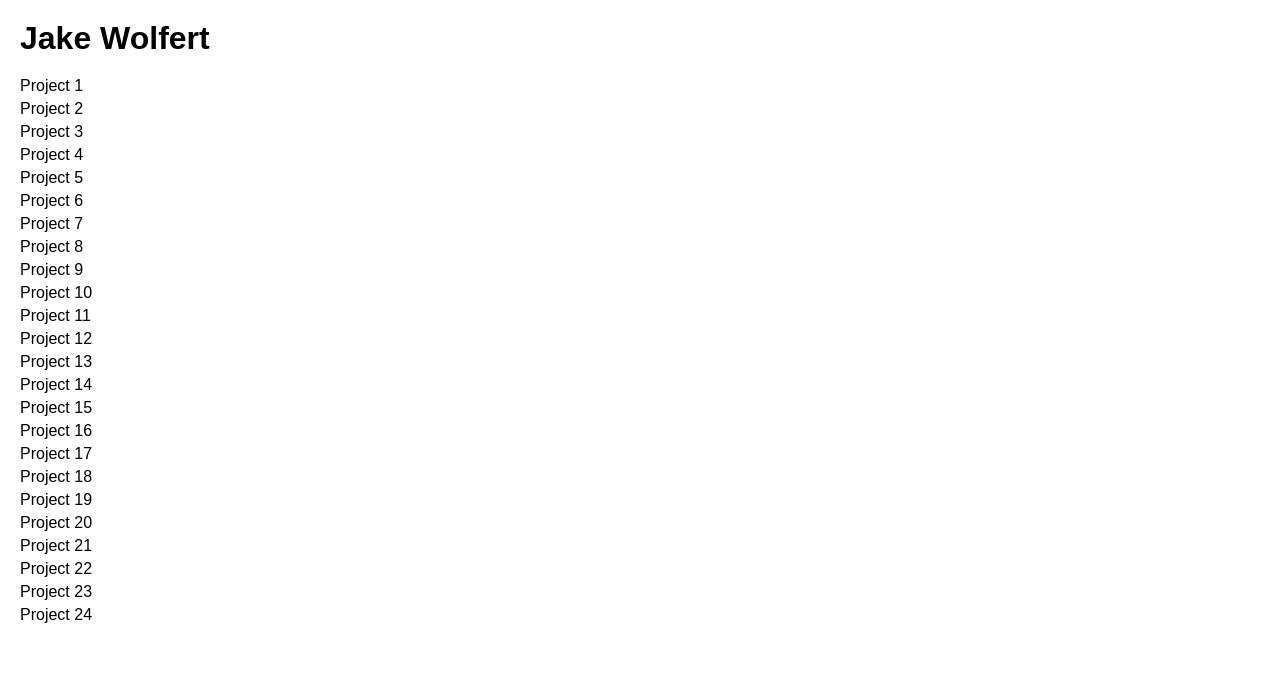
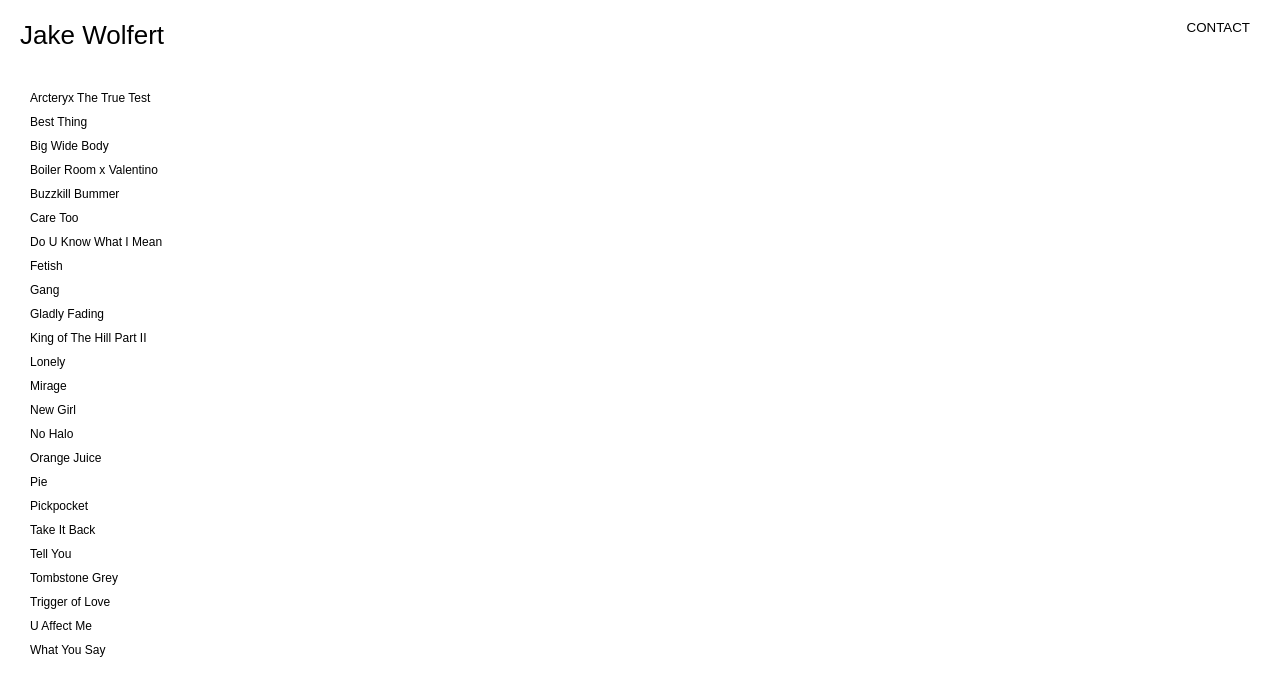
Before and after one commit to jakewolfert/DP-website, a plain HTML site: page index.html in a window 1280 px wide. Drawn offline with Linux system fonts and the light colour scheme.

Commit message:
initial commit again

```diff
--- a/index.html
+++ b/index.html
@@ -6,39 +6,9 @@
     <title>Your Name - Portfolio</title>
     <link rel="stylesheet" href="style.css">
 </head>
-<body>
+<body></body>
     <div class="container">
-        <div class="sidebar">
-            <h1>Jake Wolfert</h1>
-            <ul>
-                <li><a href="project1.html">Project 1</a></li>
-                <li><a href="project2.html">Project 2</a></li>
-                <li><a href="project3.html">Project 3</a></li>
-                <li><a href="project3.html">Project 4</a></li>
-                <li><a href="project3.html">Project 5</a></li>
-                <li><a href="project3.html">Project 6</a></li>
-                <li><a href="project3.html">Project 7</a></li>
-                <li><a href="project3.html">Project 8</a></li>
-                <li><a href="project3.html">Project 9</a></li>
-                <li><a href="project3.html">Project 10</a></li>
-                <li><a href="project3.html">Project 11</a></li>
-                <li><a href="project3.html">Project 12</a></li>
-                <li><a href="project3.html">Project 13</a></li>
-                <li><a href="project3.html">Project 14</a></li>
-                <li><a href="project3.html">Project 15</a></li>
-                <li><a href="project3.html">Project 16</a></li>
-                <li><a href="project3.html">Project 17</a></li>
-                <li><a href="project3.html">Project 18</a></li>
-                <li><a href="project3.html">Project 19</a></li>
-                <li><a href="project3.html">Project 20</a></li>
-                <li><a href="project3.html">Project 21</a></li>
-                <li><a href="project3.html">Project 22</a></li>
-                <li><a href="project3.html">Project 23</a></li>
-                <li><a href="project3.html">Project 24</a></li>              <!-- Add more projects as needed -->
-            </ul>
-        </div>
-        <div class="content">
-        </div>
     </div>
 </body>
+<script src="sidebar.js"></script>
 </html>
--- /dev/null
+++ b/sidebar.js
@@ -0,0 +1,43 @@
+document.addEventListener("DOMContentLoaded", function() {
+    const sidebarHTML = `
+    <div class="sidebar">
+        <h1>Jake Wolfert</h1>
+        <ul>
+            <li><a href="arcteryxthetruetest.html">Arcteryx The True Test</a></li>
+            <li><a href="bestthing.html">Best Thing</a></li>
+            <li><a href="bigwidebody.html">Big Wide Body</a></li>
+            <li><a href="boilerroomxvalentino.html">Boiler Room x Valentino</a></li>
+            <li><a href="buzzkillbummer.html">Buzzkill Bummer</a></li>
+            <li><a href="caretoo.html">Care Too</a></li>
+            <li><a href="douknowhatimean.html">Do U Know What I Mean</a></li>
+            <li><a href="fetish.html">Fetish</a></li>
+            <li><a href="gang.html">Gang</a></li>
+            <li><a href="gladlyfading.html">Gladly Fading</a></li>
+            <li><a href="kingofthehillpartii.html">King of The Hill Part II</a></li>
+            <li><a href="lonely.html">Lonely</a></li>
+            <li><a href="mirage.html">Mirage</a></li>
+            <li><a href="newgirl.html">New Girl</a></li>
+            <li><a href="nohalo.html">No Halo</a></li>
+            <li><a href="orangejuice.html">Orange Juice</a></li>
+            <li><a href="pie.html">Pie</a></li>
+            <li><a href="pickpocket.html">Pickpocket</a></li>
+            <li><a href="takeitback.html">Take It Back</a></li>
+            <li><a href="tellyou.html">Tell You</a></li>
+            <li><a href="tombstonegrey.html">Tombstone Grey</a></li>
+            <li><a href="triggeroflove.html">Trigger of Love</a></li>
+            <li><a href="uaffectme.html">U Affect Me</a></li>
+            <li><a href="whatyousay.html">What You Say</a></li>
+        </ul>
+    </div>`;
+    document.querySelector('.container').insertAdjacentHTML('afterbegin', sidebarHTML);
+});
+
+function addContactButton() {
+    const button = document.createElement('button');
+    button.textContent = 'CONTACT';
+    button.className = 'contact-btn';
+    document.body.appendChild(button);
+}
+
+// Call the function when the window loads
+window.onload = addContactButton;
--- a/style.css
+++ b/style.css
@@ -6,18 +6,24 @@ body {
 
 .container {
     display: flex;
+    flex-direction: row;
+    align-items: start;
 }
 
 .sidebar {
     width: 200px;
     background-color: #ffffff;
     padding: 20px;
+    width: 200px; /* or whatever fixed width you prefer */
+    padding: 20px;
 }
 
 .sidebar h1 {
     margin-top: 0;
-    margin-bottom: 20px;
+    margin-bottom: 40px;
     text-align: left;
+    font-size: 26px;
+    font-weight: normal;
 }
 
 .sidebar ul {
@@ -27,7 +33,13 @@ body {
 }
 
 .sidebar li {
-    margin-bottom: 5px;
+    margin-bottom: 10px;
+    font-size: 12px;
+    margin-left: 10px;
+}
+
+.sidebar li a:hover{
+    color: blue;
 }
 
 .sidebar a {
@@ -38,3 +50,31 @@ body {
 .content {
     padding: 20px;
 }
+
+.contact-btn {
+    position: fixed; /* Fixed position relative to the viewport */
+    top: 10px;       /* 10px from the top */
+    right: 10px;     /* 10px from the right */
+    background-color: transparent; /* Set background color to transparent */
+    color: rgb(0, 0, 0);    /* Black text color */
+    border: none;    /* No border */
+    cursor: pointer; /* Pointer cursor on hover */
+    padding: 10px 20px; /* Padding for better appearance */
+}
+
+.video-container {
+    flex-grow: 1;
+    display: flex;
+    justify-content: center;
+    align-items: center;
+    min-width: 0;
+  }
+
+.credits-info {
+    margin-top: 20px;
+    text-align: center;
+}
+
+.wrapper {
+    display: flex;
+  }
```
Also changed, not shown: bestthing.html (added, +24 -0 lines), projectlinks.txt (deleted).
